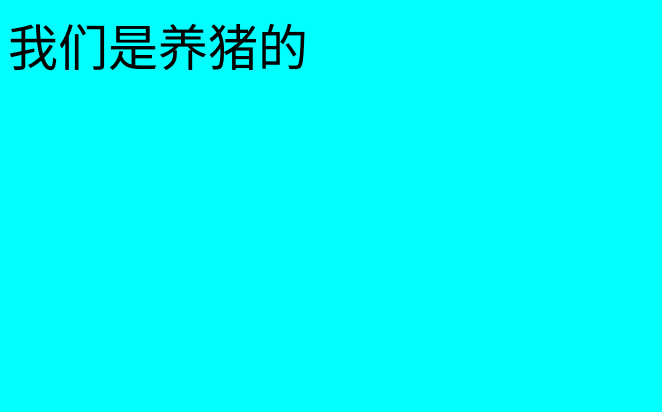
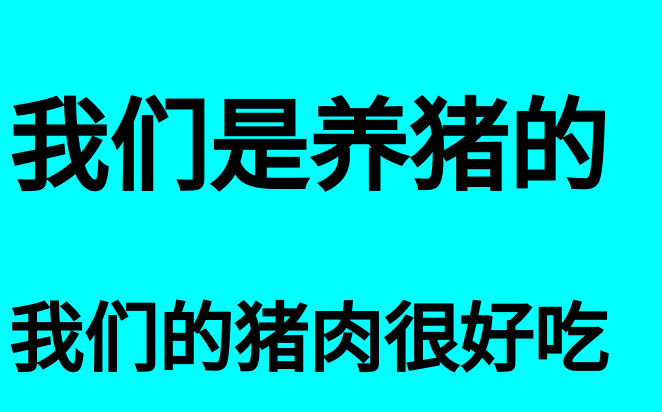
Before and after one commit to limo-chen/ceshi-git-demo, a plain HTML site: page index.html in a window 1280 px wide. Shown: the whole page, without its empty margins (0-662 px from the left). Drawn offline with Linux system fonts and the light colour scheme.

Commit message:
添加了广告语

```diff
--- a/index.html
+++ b/index.html
@@ -8,6 +8,7 @@
     <link rel="stylesheet" href="style.css" />
   </head>
   <body>
-    我们是养猪的
+    <h1>我们是养猪的</h1>
+    <h2>我们的猪肉很好吃</h2>
   </body>
 </html>
```
